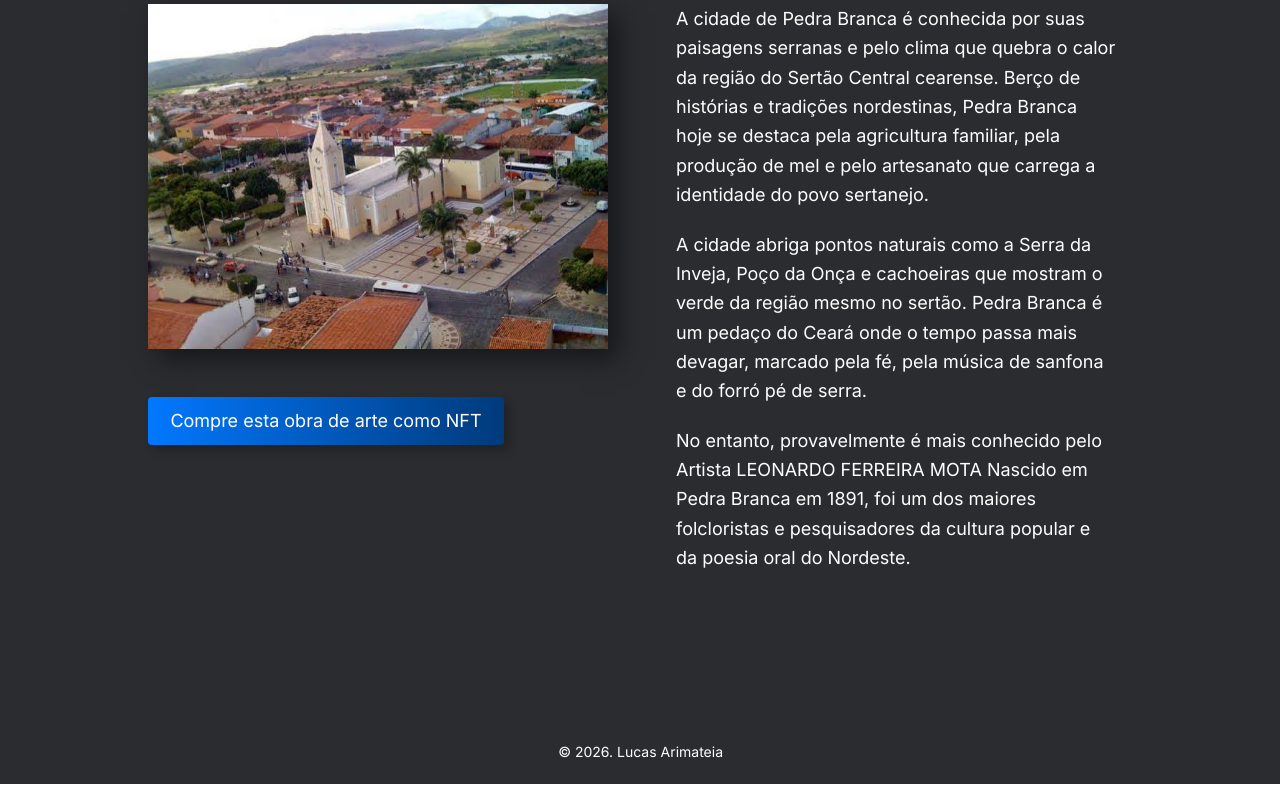
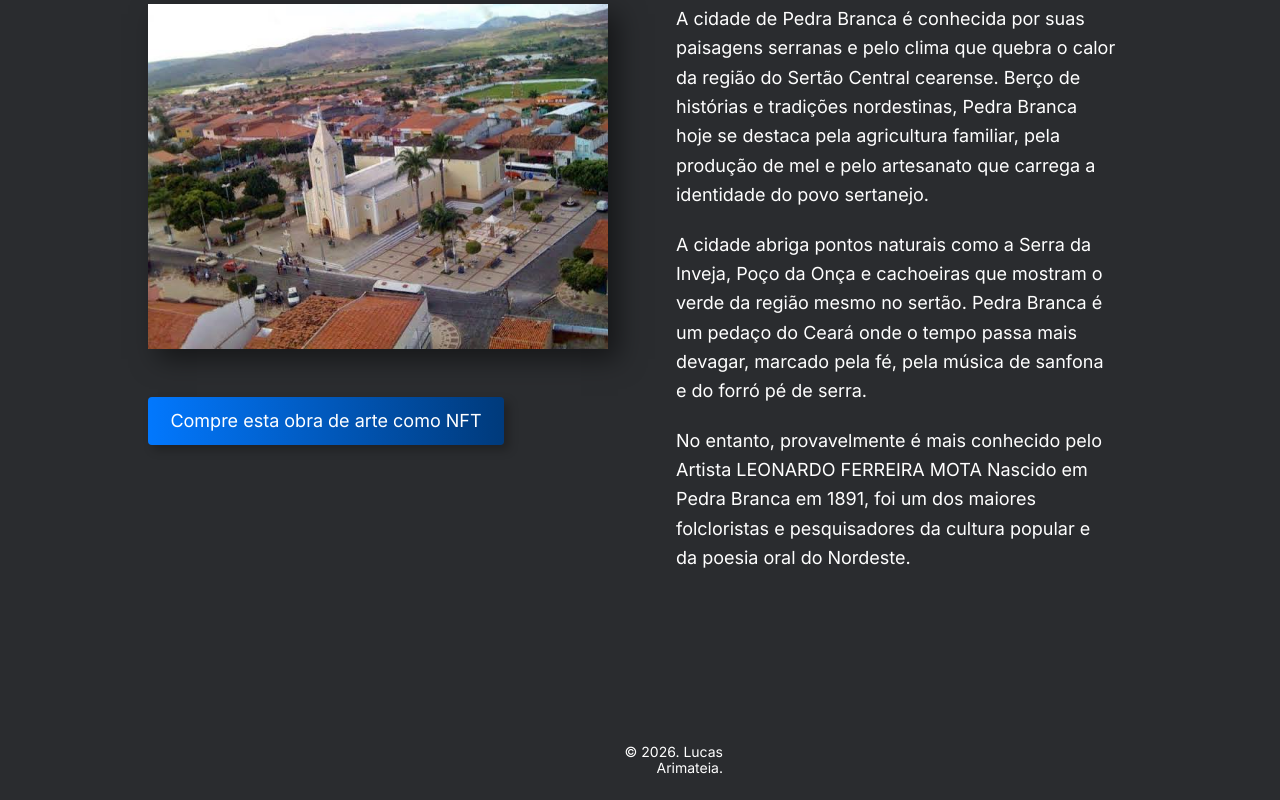
Before and after one commit to arimateiadev/web_project_homeland, a plain HTML site: page index.html in a window 1280 px wide. Shown: the part 5313-6113 px from the top of the page. Drawn offline with Linux system fonts and the light colour scheme.

Commit message:
Desenvolvimento do footer

```diff
--- a/index.html
+++ b/index.html
@@ -171,7 +171,7 @@
             </div>
         </section>
         </main>
-        <footer class="footer">© 2026. Lucas Arimateia</footer>
+        <footer class="footer">© 2026. Lucas Arimateia.</footer>
     </div>
 
 </body>
```
